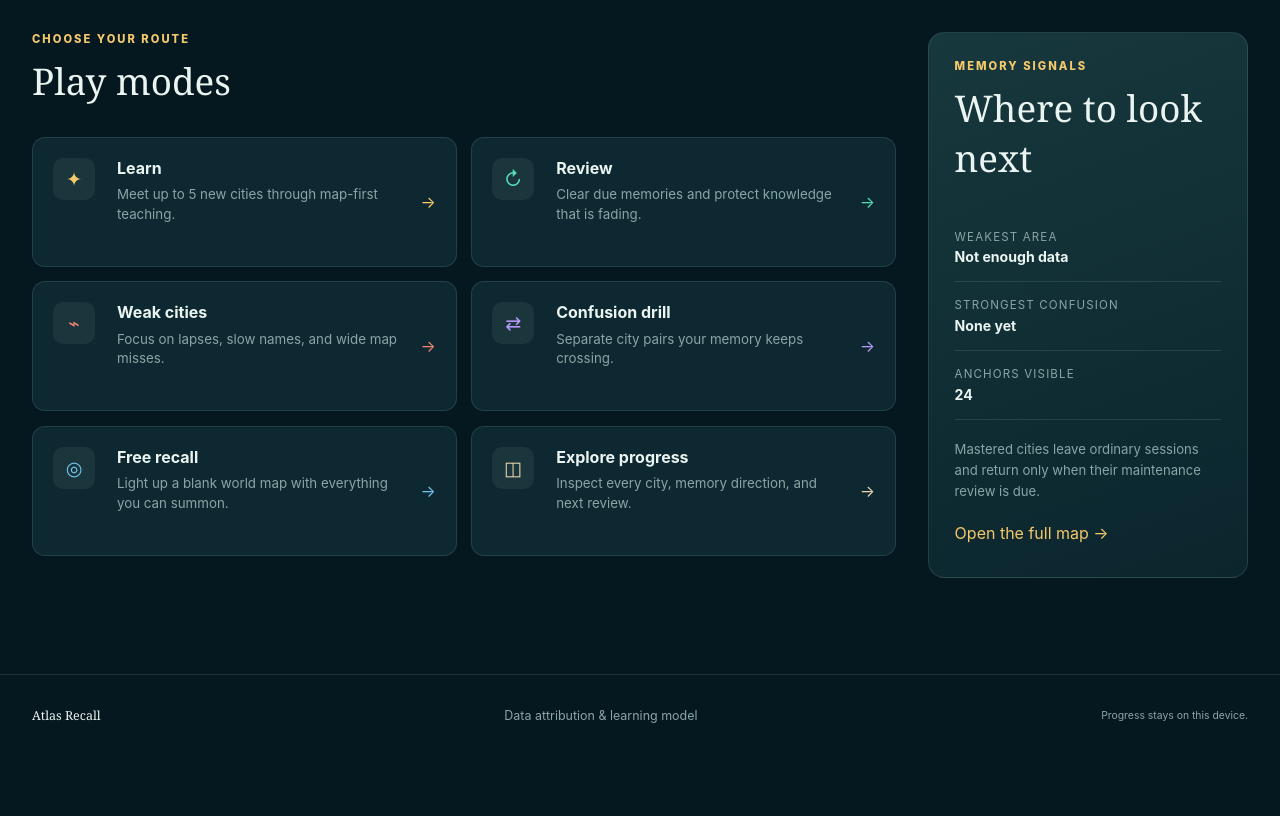
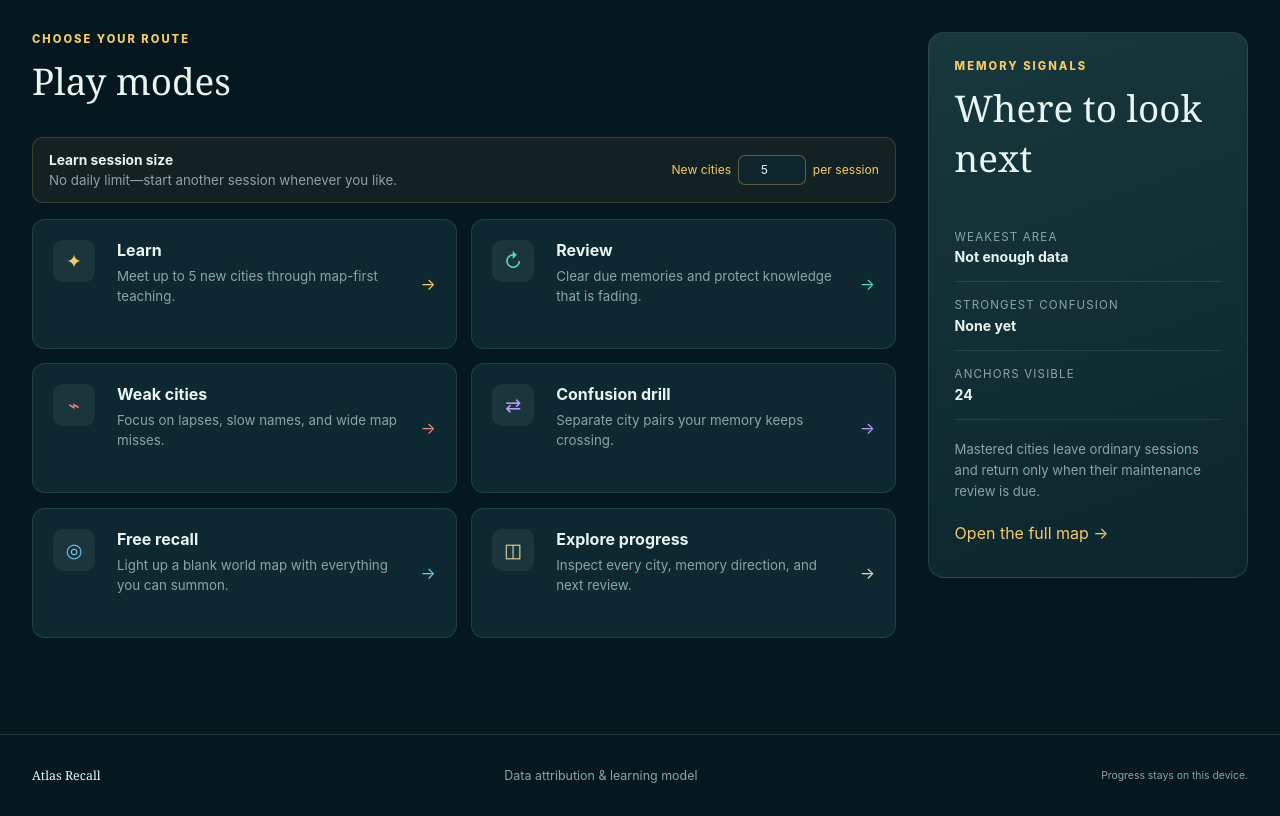
Before and after one commit to bernardo7894/city-learner, a React (Vite) app: page / in a window 1280 px wide. Shown: the part 820-1636 px from the top of the page. Before the commit the page ends 1576 px from the top, so only its background shows below. Built offline with nearby package versions, Linux system fonts and the light colour scheme.

Commit message:
Fix and expose Learn session limits

```diff
--- a/src/App.tsx
+++ b/src/App.tsx
@@ -38,7 +38,7 @@ export default function App() {
           <button onClick={() => setPage('about')}>Data</button>
         </div>
       </nav>
-      <Home cities={cities} progress={progress} onStart={start} onNavigate={setPage} />
+      <Home cities={cities} progress={progress} setProgress={setProgress} onStart={start} onNavigate={setPage} />
       <footer><span>Atlas Recall</span><button onClick={() => setPage('about')}>Data attribution & learning model</button><small>Progress stays on this device.</small></footer>
     </>
   )
--- a/src/components/Home.tsx
+++ b/src/components/Home.tsx
@@ -1,4 +1,5 @@
 import type { City, ProgressData, SessionMode } from '../types'
+import { QUEUE_CONFIG } from '../config'
 import { strongestConfusions } from '../lib/confusions'
 import { countDue } from '../lib/queue'
 import { memoryKey } from '../lib/scheduler'
@@ -7,16 +8,19 @@ import { referenceAnchors } from '../data/anchors'
 interface HomeProps {
   cities: City[]
   progress: ProgressData
+  setProgress: (update: ProgressData | ((current: ProgressData) => ProgressData)) => void
   onStart: (mode: SessionMode) => void
   onNavigate: (page: 'progress' | 'recall' | 'about') => void
 }
 
-export function Home({ cities, progress, onStart, onNavigate }: HomeProps) {
+export function Home({ cities, progress, setProgress, onStart, onNavigate }: HomeProps) {
   const cityById = new Map(cities.map((city) => [city.id, city]))
   const due = countDue(progress)
   const mastered = cities.filter((city) => ['location-to-name', 'name-to-location'].every((direction) => progress.memories[memoryKey(city.id, direction as 'location-to-name' | 'name-to-location')]?.status === 'mastered')).length
   const learning = new Set(Object.values(progress.memories).filter((memory) => memory.status === 'learning' || memory.status === 'review').map((memory) => memory.cityId)).size
-  const newCount = cities.filter((city) => !progress.memories[memoryKey(city.id, 'location-to-name')] && !progress.memories[memoryKey(city.id, 'name-to-location')] && !progress.anchors.includes(city.id)).length
+  const newCount = cities.filter((city) => !progress.memories[memoryKey(city.id, 'location-to-name')] && !progress.memories[memoryKey(city.id, 'name-to-location')] && !progress.anchors.includes(city.id) && !progress.suspendedCityIds.includes(city.id)).length
+  const requestedNewCities = Number(progress.settings.newCitiesPerSession) || QUEUE_CONFIG.defaultNewPerSession
+  const newCitiesPerSession = Math.min(QUEUE_CONFIG.maxNewPerSession, Math.max(1, requestedNewCities))
   const strongest = strongestConfusions(progress.confusions)[0]
   const confusionLabel = strongest ? `${cityById.get(strongest.sourceCityId)?.displayName} ↔ ${cityById.get(strongest.confusedWithCityId)?.displayName}` : 'None yet'
   const hasProgress = Object.values(progress.memories).some((memory) => memory.attempts > 0)
@@ -61,8 +65,15 @@ export function Home({ cities, progress, onStart, onNavigate }: HomeProps) {
       <section className="home-content">
         <div>
           <div className="section-heading"><div><p className="eyebrow">Choose your route</p><h2>Play modes</h2></div></div>
+          <div className="learn-preference">
+            <div><strong>Learn session size</strong><small>No daily limit—start another session whenever you like.</small></div>
+            <label>New cities <input type="number" min="1" max={QUEUE_CONFIG.maxNewPerSession} value={newCitiesPerSession} onChange={(event) => {
+              const value = Math.min(QUEUE_CONFIG.maxNewPerSession, Math.max(1, Number(event.target.value) || 1))
+              setProgress((current) => ({ ...current, settings: { ...current.settings, newCitiesPerSession: value } }))
+            }} /> per session</label>
+          </div>
           <div className="mode-grid">
-            <ModeCard accent="gold" icon="✦" title="Learn" body={`Meet up to ${progress.settings.newCitiesPerSession} new cities through map-first teaching.`} onClick={() => onStart('learn')} />
+            <ModeCard accent="gold" icon="✦" title="Learn" body={`Meet up to ${newCitiesPerSession} new cities through map-first teaching.`} onClick={() => onStart('learn')} />
             <ModeCard accent="mint" icon="↻" title="Review" body="Clear due memories and protect knowledge that is fading." onClick={() => onStart('review')} badge={due ? `${due} due` : undefined} />
             <ModeCard accent="coral" icon="⌁" title="Weak cities" body="Focus on lapses, slow names, and wide map misses." onClick={() => onStart('weak')} />
             <ModeCard accent="violet" icon="⇄" title="Confusion drill" body="Separate city pairs your memory keeps crossing." onClick={() => onStart('confusion')} badge={progress.confusions.filter((edge) => edge.strength >= 2).length ? 'Ready' : undefined} />
--- a/src/components/ProgressExplorer.tsx
+++ b/src/components/ProgressExplorer.tsx
@@ -159,7 +159,7 @@ export function ProgressExplorer({ cities, progress, setProgress, onExit }: Expl
         <label><input type="checkbox" checked={progress.settings.showAnchors} onChange={(event) => setProgress((current) => ({ ...current, settings: { ...current.settings, showAnchors: event.target.checked } }))} /> Anchors</label>
         <label><input type="checkbox" checked={progress.settings.showWeakHeat} onChange={(event) => setProgress((current) => ({ ...current, settings: { ...current.settings, showWeakHeat: event.target.checked } }))} /> Weak-city heat</label>
         <label className="session-setting">Review questions <input type="range" min="5" max="30" step="5" value={progress.settings.sessionLength} onChange={(event) => setProgress((current) => ({ ...current, settings: { ...current.settings, sessionLength: Number(event.target.value) } }))} /> {progress.settings.sessionLength}</label>
-        <label>New cities <input type="range" min="1" max="10" step="1" value={progress.settings.newCitiesPerSession} onChange={(event) => setProgress((current) => ({ ...current, settings: { ...current.settings, newCitiesPerSession: Number(event.target.value) } }))} /> {progress.settings.newCitiesPerSession}</label>
+        <label>New cities <input type="range" min="1" max="30" step="1" value={progress.settings.newCitiesPerSession} onChange={(event) => setProgress((current) => ({ ...current, settings: { ...current.settings, newCitiesPerSession: Number(event.target.value) } }))} /> {progress.settings.newCitiesPerSession}</label>
       </section>
       <WorldMap cities={filtered} progress={progress} explore />
       <section className="explorer-layout">
--- a/src/config.ts
+++ b/src/config.ts
@@ -20,7 +20,8 @@ export const GRADING_CONFIG = {
 } as const
 
 export const QUEUE_CONFIG = {
-  maxNewPerSession: 10,
+  defaultNewPerSession: 5,
+  maxNewPerSession: 30,
   backlogBeforeNewIsReduced: 12,
   overdueWeight: 4,
   forgettingRiskWeight: 3,
--- a/src/lib/persistence.ts
+++ b/src/lib/persistence.ts
@@ -1,4 +1,4 @@
-import { SCHEMA_VERSION, STORAGE_KEY } from '../config'
+import { QUEUE_CONFIG, SCHEMA_VERSION, STORAGE_KEY } from '../config'
 import type { City, ProgressData } from '../types'
 
 export function createEmptyProgress(cities: City[], now = new Date()): ProgressData {
@@ -12,7 +12,7 @@ export function createEmptyProgress(cities: City[], now = new Date()): ProgressD
     suspendedCityIds: [],
     settings: {
       sessionLength: 15,
-      newCitiesPerSession: 5,
+      newCitiesPerSession: QUEUE_CONFIG.defaultNewPerSession,
       showMasteredLabels: true,
       showCountryNames: false,
       showCountryBoundaries: true,
@@ -37,7 +37,7 @@ export function migrateProgress(value: unknown, cities: City[]): ProgressData {
     settings: {
       ...base.settings,
       ...(candidate.settings ?? {}),
-      newCitiesPerSession: Math.max(1, Math.min(10, Number(candidate.settings?.newCitiesPerSession) || base.settings.newCitiesPerSession)),
+      newCitiesPerSession: Math.max(1, Math.min(QUEUE_CONFIG.maxNewPerSession, Number(candidate.settings?.newCitiesPerSession) || base.settings.newCitiesPerSession)),
     },
   }
 }
--- a/src/lib/queue.ts
+++ b/src/lib/queue.ts
@@ -18,8 +18,8 @@ export function priorityScore(memory: MemoryState, city: City, progress: Progres
     + city.importance * QUEUE_CONFIG.importanceWeight
 }
 
-function isCityNew(cityId: string, progress: ProgressData): boolean {
-  return directions.every((direction) => !progress.memories[memoryKey(cityId, direction)])
+function needsIntroduction(cityId: string, progress: ProgressData): boolean {
+  return directions.some((direction) => !progress.memories[memoryKey(cityId, direction)])
 }
 
 function dueMemories(cities: City[], progress: ProgressData, now: Date) {
@@ -86,7 +86,7 @@ function chooseDiverseCities(cities: City[], limit: number, random: () => number
 
 function newCityItems(cities: City[], progress: ProgressData, limit: number, random: () => number): SessionItem[] {
   const eligible = cities
-    .filter((city) => isCityNew(city.id, progress) && !progress.suspendedCityIds.includes(city.id) && !progress.anchors.includes(city.id))
+    .filter((city) => needsIntroduction(city.id, progress) && !progress.suspendedCityIds.includes(city.id) && !progress.anchors.includes(city.id))
   const chosen = chooseDiverseCities(eligible, limit, random)
   return [
     ...chosen.map((city) => ({ id: `teach-${city.id}`, kind: 'teach' as const, cityId: city.id })),
@@ -103,7 +103,8 @@ export function selectSessionQueue(
   random = Math.random,
 ): SessionItem[] {
   const limit = progress.settings.sessionLength
-  const newCityLimit = Math.min(QUEUE_CONFIG.maxNewPerSession, Math.max(1, progress.settings.newCitiesPerSession))
+  const requestedNewCities = Number(progress.settings.newCitiesPerSession) || QUEUE_CONFIG.defaultNewPerSession
+  const newCityLimit = Math.min(QUEUE_CONFIG.maxNewPerSession, Math.max(1, requestedNewCities))
   if (mode === 'learn') return interleave(newCityItems(cities, progress, newCityLimit, random))
 
   if (mode === 'confusion') {
--- a/src/styles.css
+++ b/src/styles.css
@@ -75,6 +75,7 @@ em { color: var(--gold); font-weight: 400; }
 .home-content { margin-top: 5rem; display: grid; grid-template-columns: 1fr 320px; gap: 2rem; }
 .section-heading { display: flex; align-items: end; justify-content: space-between; gap: 1rem; }
 .mode-grid { display: grid; grid-template-columns: repeat(2, 1fr); gap: .9rem; }
+.learn-preference{display:flex;align-items:center;justify-content:space-between;gap:1rem;margin:0 0 1rem;padding:.9rem 1rem;background:rgba(244,201,107,.055);border:1px solid rgba(244,201,107,.18);border-radius:11px}.learn-preference>div{display:grid;gap:.2rem}.learn-preference strong{font-size:.86rem}.learn-preference small{color:var(--muted)}.learn-preference label{display:flex;align-items:center;gap:.45rem;color:var(--gold);font-size:.76rem;white-space:nowrap}.learn-preference input{width:4.2rem;padding:.4rem .45rem;color:var(--ink);background:#0c252d;border:1px solid rgba(244,201,107,.35);border-radius:7px;text-align:center}
 .mode-card { min-height: 130px; position: relative; display: grid; grid-template-columns: 48px 1fr auto; gap: 1rem; align-items: start; text-align: left; padding: 1.25rem; background: rgba(16,45,53,.8); border: 1px solid var(--line); border-radius: 13px; cursor: pointer; }
 .mode-card:hover { border-color: currentColor; transform: translateY(-2px); background: rgba(20,55,63,.9); }
 .mode-card > span:nth-child(2) { display: grid; gap: .45rem; }
@@ -153,5 +154,5 @@ footer{max-width:1280px;margin:auto;padding:2rem;display:flex;justify-content:sp
   .hero{grid-template-columns:1fr;min-height:auto;padding:5rem 0}.globe-orbit{width:min(360px,90vw)}.home-content{grid-template-columns:1fr}.insight-panel{order:-1}.dashboard-strip{grid-template-columns:repeat(2,1fr)}.dashboard-strip>div:nth-child(2){border-right:0}.dashboard-strip>div:nth-child(-n+2){border-bottom:1px solid var(--line)}.teach-layout{grid-template-columns:1fr}.teach-copy{max-width:620px}.explorer-layout{grid-template-columns:1fr}.city-detail{position:static}.confusion-list{grid-template-columns:1fr 1fr}
 }
 @media (max-width: 620px) {
-  .top-nav{height:64px;padding:0 1rem}.top-nav>div button:nth-child(-n+2){display:none}.home-page,.study-page,.summary-page,.recall-page,.progress-page,.about-page{padding-left:1rem;padding-right:1rem}.hero{padding-top:3rem}.hero h1{font-size:3.1rem}.globe-orbit{display:none}.mode-grid,.about-grid,.summary-columns{grid-template-columns:1fr}.dashboard-strip>div{padding:1rem}.study-header{grid-template-columns:auto 1fr auto;gap:.8rem}.question-heading{padding-top:1.6rem}.answer-bar{flex-wrap:wrap}.answer-bar input{flex-basis:100%}.feedback-card{align-items:flex-start;flex-direction:column}.summary-grid{grid-template-columns:repeat(2,1fr)}.summary-grid div:nth-child(2){border-right:0}.summary-grid div:nth-child(-n+2){border-bottom:1px solid var(--line)}.page-header{grid-template-columns:1fr auto}.page-header>div:nth-child(2){grid-column:1/3;grid-row:1}.back-button{grid-row:2}.data-actions,.timer{grid-column:2;grid-row:2}.map-settings{gap:.55rem}.session-setting{margin-left:0}.explorer-layout{display:block}.city-detail{margin-top:1rem}.memory-grid{grid-template-columns:1fr}.confusion-list{grid-template-columns:1fr}.omission-list article{align-items:flex-start;flex-direction:column}.recall-status{align-items:flex-start;flex-wrap:wrap}.recall-status span{margin-left:0}footer{align-items:flex-start;gap:1rem;flex-direction:column}
+  .top-nav{height:64px;padding:0 1rem}.top-nav>div button:nth-child(-n+2){display:none}.home-page,.study-page,.summary-page,.recall-page,.progress-page,.about-page{padding-left:1rem;padding-right:1rem}.hero{padding-top:3rem}.hero h1{font-size:3.1rem}.globe-orbit{display:none}.mode-grid,.about-grid,.summary-columns{grid-template-columns:1fr}.learn-preference{align-items:flex-start;flex-direction:column}.dashboard-strip>div{padding:1rem}.study-header{grid-template-columns:auto 1fr auto;gap:.8rem}.question-heading{padding-top:1.6rem}.answer-bar{flex-wrap:wrap}.answer-bar input{flex-basis:100%}.feedback-card{align-items:flex-start;flex-direction:column}.summary-grid{grid-template-columns:repeat(2,1fr)}.summary-grid div:nth-child(2){border-right:0}.summary-grid div:nth-child(-n+2){border-bottom:1px solid var(--line)}.page-header{grid-template-columns:1fr auto}.page-header>div:nth-child(2){grid-column:1/3;grid-row:1}.back-button{grid-row:2}.data-actions,.timer{grid-column:2;grid-row:2}.map-settings{gap:.55rem}.session-setting{margin-left:0}.explorer-layout{display:block}.city-detail{margin-top:1rem}.memory-grid{grid-template-columns:1fr}.confusion-list{grid-template-columns:1fr}.omission-list article{align-items:flex-start;flex-direction:column}.recall-status{align-items:flex-start;flex-wrap:wrap}.recall-status span{margin-left:0}footer{align-items:flex-start;gap:1rem;flex-direction:column}
 }
```
Also changed, not shown: src/components/StudySession.tsx (+6 -2 lines), 2 other files (tests, documents, lock files or other folders).
